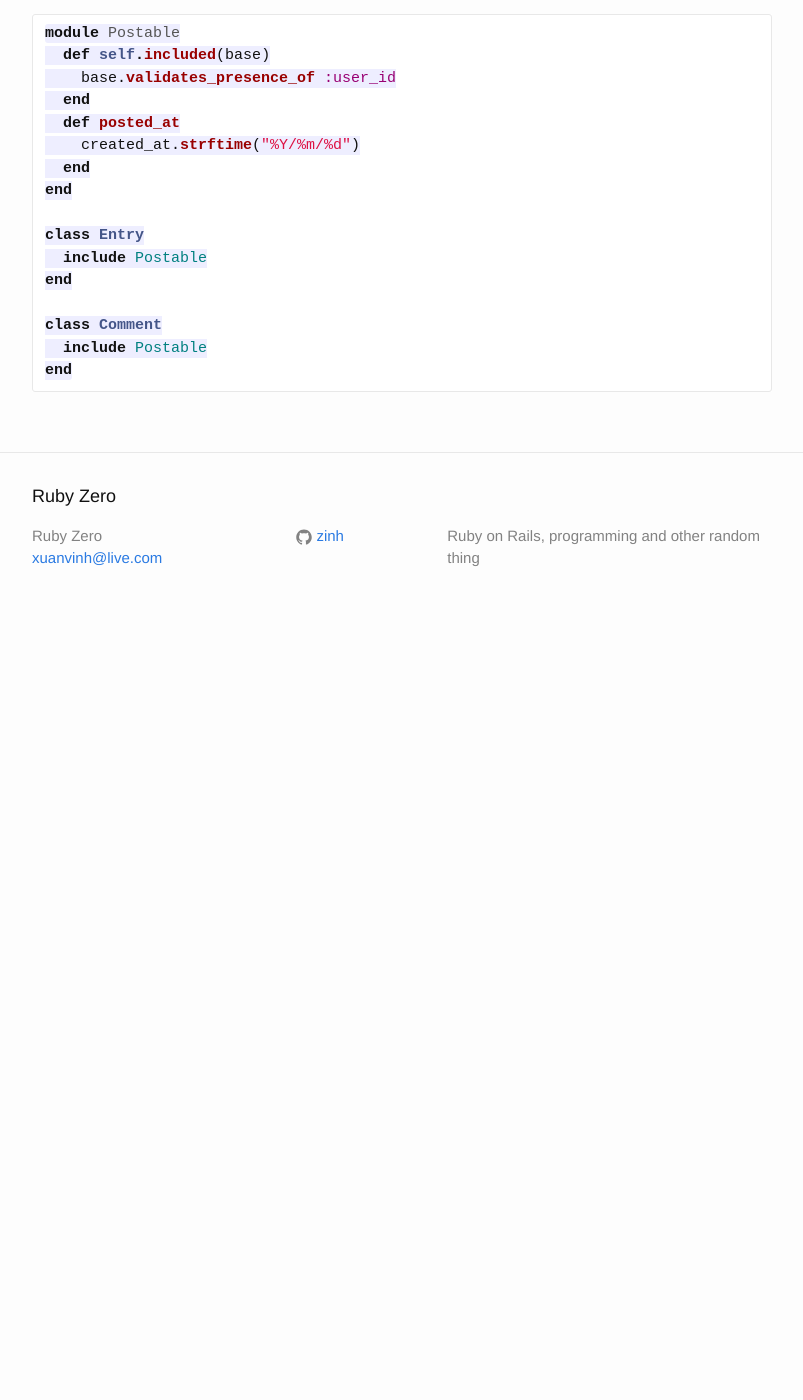
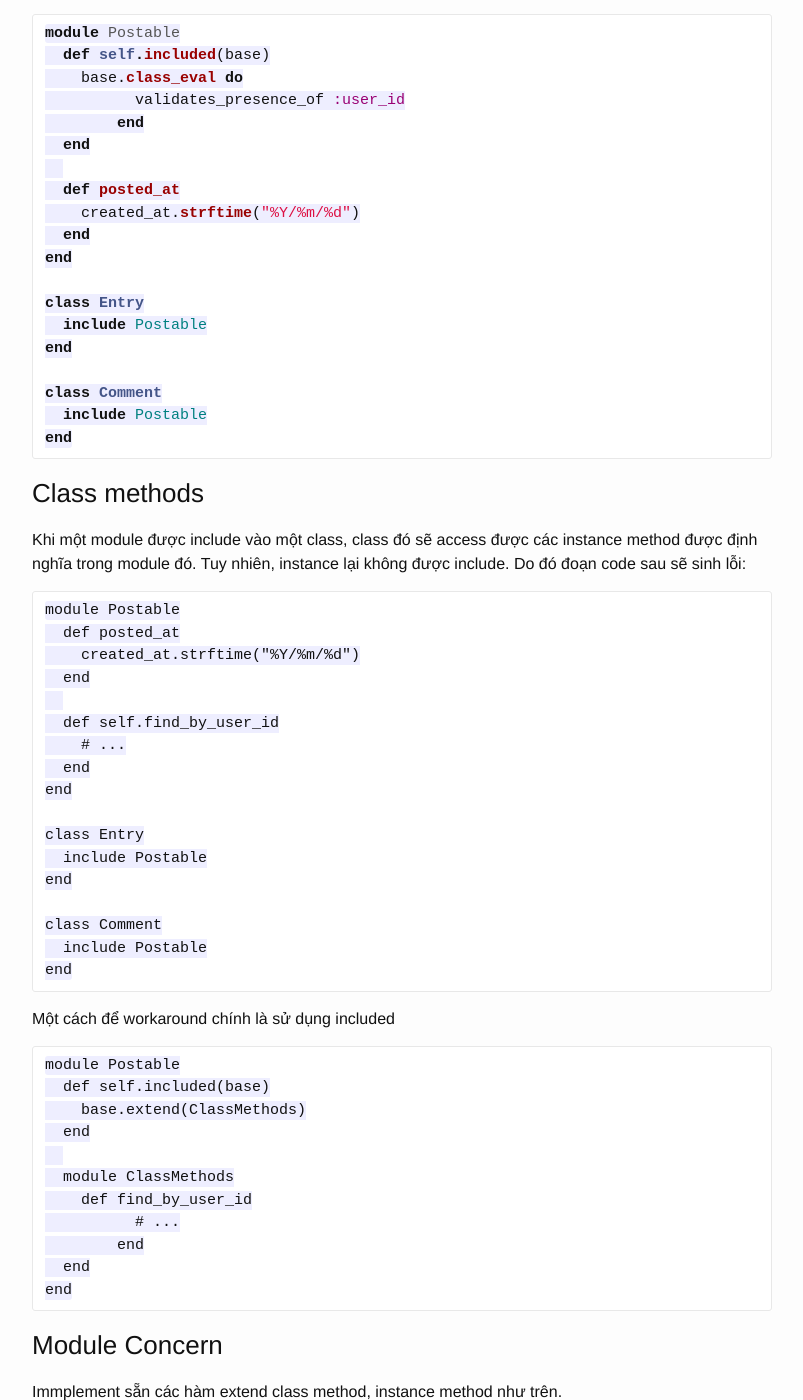
Before and after one commit to zinh/zinh.github.io, a Jekyll site: the page built from _posts/2014-11-30-rails-concern-what-is-it.markdown, in a window 1280 px wide and 1400 px high, scrolled down 1232 px. Shown: the whole window, without its empty margins (238-1041 px from the left). Built offline with Jekyll 4.4.1, drawn with Linux system fonts in a browser that asks for light colours; before the commit the page ends 1862 px from its top, so only the background shows below that; some of the changed text lies outside the part shown.

Commit message:
Update rails concern
Update rails concern

````diff
--- a/_posts/2014-11-30-rails-concern-what-is-it.markdown
+++ b/_posts/2014-11-30-rails-concern-what-is-it.markdown
@@ -54,13 +54,16 @@ class Comment
 end
 ```
 
-Logic validate user_id được move thành một module riêng:
+Logic chung của Entry và Comment được move thành một module riêng:
 
 ```ruby
 module Postable
   def self.included(base)
-    base.validates_presence_of :user_id
+    base.class_eval do
+	  validates_presence_of :user_id
+	end
   end
+
   def posted_at
     created_at.strftime("%Y/%m/%d")
   end
@@ -74,3 +77,65 @@ class Comment
   include Postable
 end
 ```
+
+### Class methods
+
+Khi một module được include vào một class, class đó sẽ access được các instance method được định nghĩa trong module đó. Tuy nhiên, instance lại không được include. Do đó đoạn code sau sẽ sinh lỗi:
+
+```
+module Postable
+  def posted_at
+    created_at.strftime("%Y/%m/%d")
+  end
+
+  def self.find_by_user_id
+    # ...
+  end
+end
+
+class Entry
+  include Postable
+end
+
+class Comment
+  include Postable
+end
+```
+
+Một cách để workaround chính là sử dụng included
+
+```
+module Postable
+  def self.included(base)
+    base.extend(ClassMethods)
+  end
+
+  module ClassMethods
+    def find_by_user_id
+	  # ...
+	end
+  end
+end
+```
+
+### Module Concern
+
+Immplement sẵn các hàm extend class method, instance method như trên.
+
+```ruby
+require 'active_support/concern'
+
+module Postable
+  extend ActiveSupport::Concern
+
+  included do
+    validates_presence_of :user_id
+  end
+
+  module ClassMethods
+    def find_by_user_id
+	  # ...
+	end
+  end
+end
+```
````
